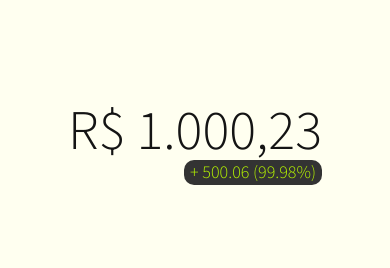
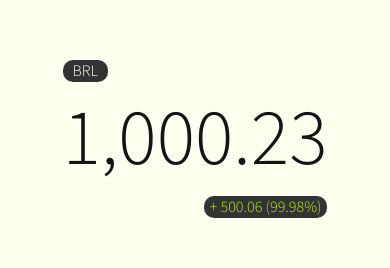
Before and after one commit to thiago-lcarvalho/financeApp-front, a React Native app: screen / in a window 390 px wide. Shown: the part 272-540 px from the top of the page. Built offline with nearby package versions, Linux system fonts and the light colour scheme.

Commit message:
Feat: Adiciona feat para o futuro distante

```diff
--- a/Screens/Main.tsx
+++ b/Screens/Main.tsx
@@ -1,7 +1,7 @@
 import { StatusBar } from 'expo-status-bar';
 import { ActivityIndicator, Alert, Text, View } from 'react-native';
 import { Button, Sheet } from 'tamagui';
-import { CalendarRange, ScanFace, ArrowUpCircle, ArrowDownCircle, X, Check } from '@tamagui/lucide-icons';
+import { CalendarRange, Contact, ArrowUpCircle, ArrowDownCircle, X, Check } from '@tamagui/lucide-icons';
 import { useState } from 'react';
 import { theme } from '../Theme/Theme';
 
@@ -16,16 +16,13 @@ export function Main() {
     proAccount: true,
     tracking: 'monthly',
     lastBalance: 500.17,
-
+    currency: 'BRL',
   }
 
   const balanceStatus = userData.currentBalance > userData.lastBalance ? 'positive' : 'negative';
   const balanceSurplus = Math.round(Math.abs(userData.currentBalance - userData.lastBalance) * 1e2) / 1e2;
   const newBalancePercentage = Math.round(((balanceSurplus / userData.lastBalance) * 100) * 1e2) / 1e2;
-  const formattedBalance = new Intl.NumberFormat('pt-BR', {
-    style: 'currency',
-    currency: 'BRL',
-  }).format(userData.currentBalance);
+  const formattedBalance = new Intl.NumberFormat().format(userData.currentBalance);
 
   const [openExpenseSheet, setOpenExpenseSheet] = useState(false);
   const [openIncomeSheet, setOpenIncomeSheet] = useState(false);
@@ -77,18 +74,33 @@ export function Main() {
         <View
           style={{justifyContent: 'space-between', flexDirection: 'row', width: '85%', marginTop: 32}}
         >
-        <Button pressStyle={{backgroundColor: '$gray1Dark'}} bg="$gray3Dark" width="$5" size="$6" icon={<ScanFace color="$yellow10Light" size="$4"/>}/>
+        <Button pressStyle={{backgroundColor: '$gray1Dark'}} bg="$gray3Dark" width="$5" size="$6" icon={<Contact color="$yellow10Light" size="$4"/>}/>
         <Button pressStyle={{backgroundColor: '$gray1Dark'}} bg="$gray3Dark" width="$5" size="$6" icon={<CalendarRange color="$yellow10Light" size="$4"/>}/>
         </View>
         <View style={{
           height: '70%',
           justifyContent: 'center',
         }}>
+           <View style={{
+            backgroundColor: theme.color.gray,
+            borderRadius: 10,
+            paddingHorizontal: 10,
+            alignSelf: 'flex-start',
+          }}>
+              <Text style={{
+                color: theme.color.background,
+                fontSize: 16,
+                fontFamily: theme.fontFamily.Thin,
+                textAlign: 'left'
+              }}>
+                {userData.currency}
+              </Text>
+          </View>
           <View style={{
             alignItems: 'flex-end',
             flexDirection: 'column',
           }}>
-          <Text style={{ height: 68, color: theme.color.primary ,fontFamily: theme.fontFamily.Thin, fontSize: 56}}>
+          <Text style={{ color: theme.color.primary ,fontFamily: theme.fontFamily.Thin, fontSize: 80}}>
               {formattedBalance}
           </Text>
           <View style={{
@@ -98,13 +110,13 @@ export function Main() {
           }}>
               <Text style={{
                 color: theme.color[balanceStatus],
-                fontSize: 18,
+                fontSize: 16,
                 fontFamily: theme.fontFamily.Thin,
                 textAlign: 'center'
               }}>
                 {balanceStatus === 'positive' ? '+ ' : '- '}{balanceSurplus}{` (${newBalancePercentage}%)`}
               </Text>
-              </View>
+          </View>
           </View>
         </View>
         <View
```
